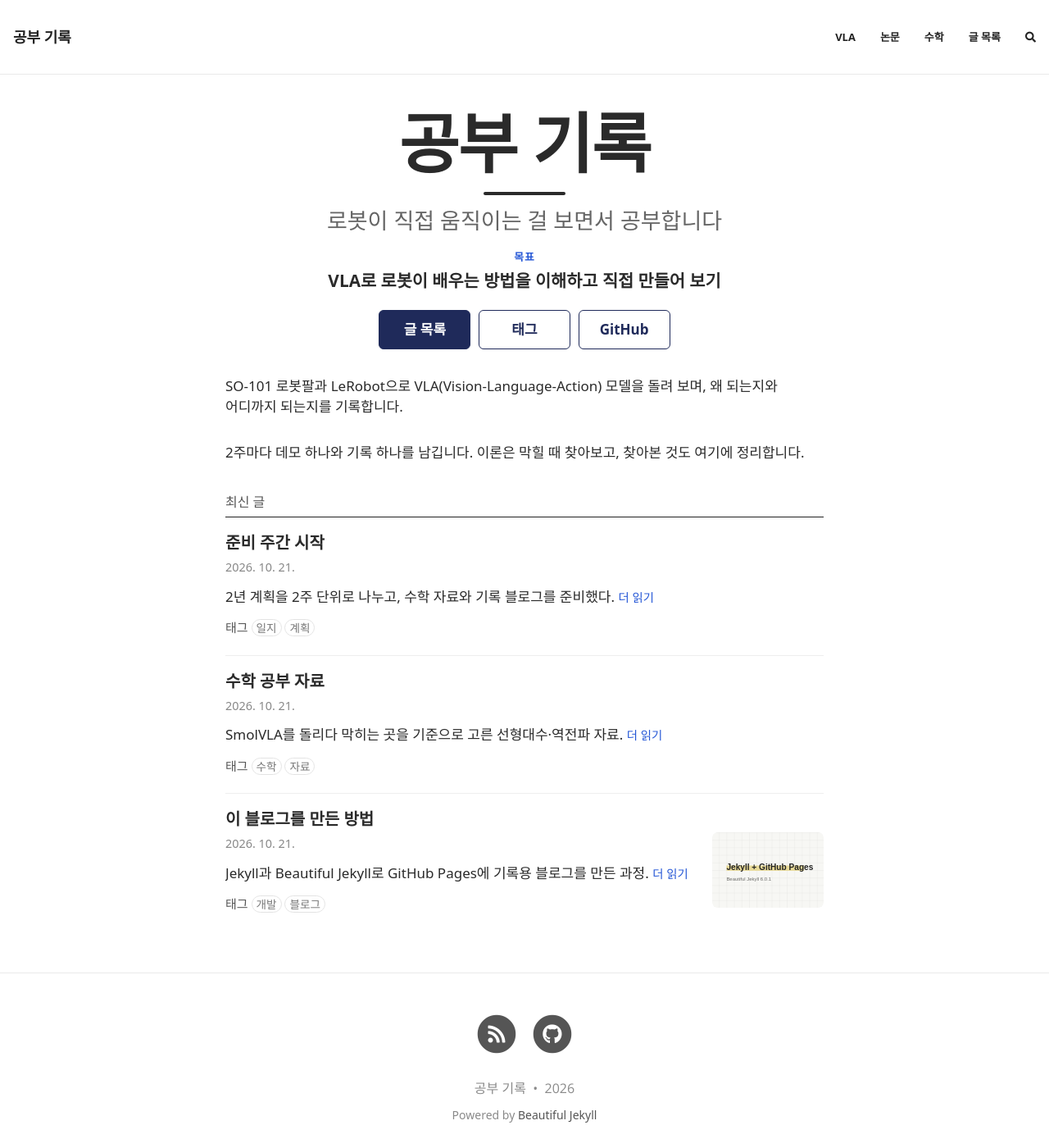
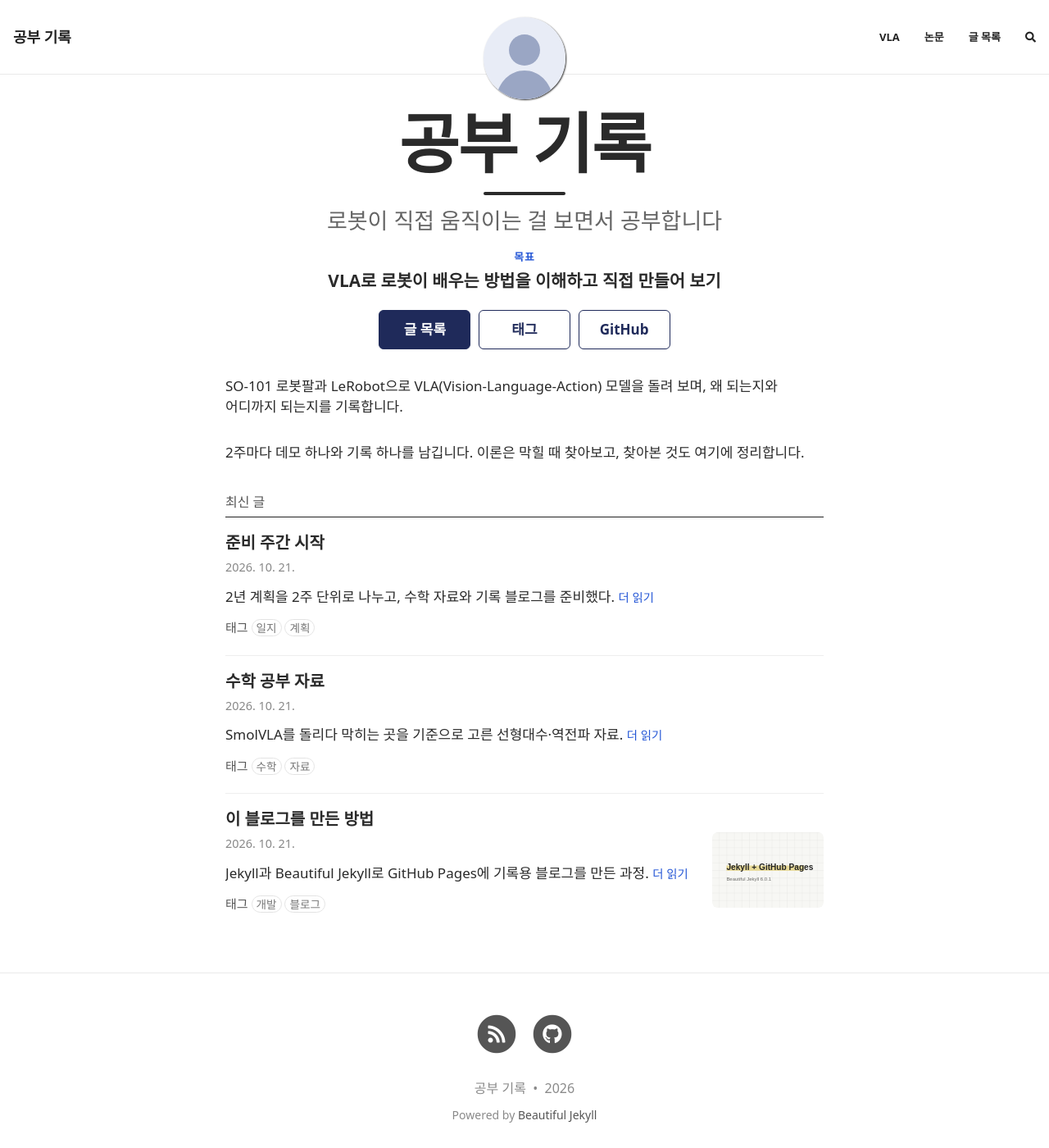
Before and after one commit to chanyee725/chanyee725, a Jekyll site: the page built from index.html, in a window 1280 px wide and 1400 px high. Shown: the whole window at 82% size. Built offline with Jekyll 4.4.1, drawn with Linux system fonts in a browser that asks for light colours; nearby versions of some CDN libraries; some web fonts are replaced; the list of posts is cut into pages by our own code; comment, search, counter and statistics services are not loaded.

Commit message:
feat: add demo avatar, trim navbar, serve local preview at root
Co-Authored-By: Claude Opus 5.5 (1M context) <noreply@anthropic.com>

```diff
--- /dev/null
+++ b/_config.dev.yml
@@ -0,0 +1,3 @@
+# 로컬 미리보기 전용: http://localhost:4000/ 에서 바로 열리게 baseurl을 비운다
+baseurl: ""
+url: "http://localhost:4000"
--- a/_config.yml
+++ b/_config.yml
@@ -10,10 +10,10 @@ url: "https://chanyee725.github.io"
 navbar-links:
   VLA: "tags#VLA"
   논문: "tags#논문"
-  수학: "tags#수학"
   글 목록: "posts"
 
-# 사진·로고는 쓰지 않는다
+# 프로필 사진 (지금은 데모 그림. 실제 사진으로 바꿀 때 이 파일만 교체)
+avatar: "/assets/img/avatar.svg"
 round-avatar: true
 
 social-network-links:
@@ -84,6 +84,7 @@ exclude:
   - README.md
   - templates/
   - vendor/
+  - _config.dev.yml
 
 plugins:
   - jekyll-paginate
--- a/assets/css/custom.css
+++ b/assets/css/custom.css
@@ -1,16 +1,8 @@
 /* 공부 기록 — Beautiful Jekyll 위에 얹는 스타일. 글꼴 하나(Pretendard), 무채색 + 파란 링크 하나 */
 
+/* 전체 Pretendard. 아이콘 폰트(Font Awesome)와 코드만 제외 */
 body,
-h1, h2, h3, h4, h5, h6,
-.navbar-custom,
-.post-preview a,
-.post-preview .post-meta,
-.intro-header .page-heading .page-subheading,
-.intro-header .post-heading .post-subheading,
-.post-meta,
-.footer-custom,
-.btn,
-input {
+body *:not(code):not(pre):not(kbd):not(samp):not(.fa):not(.fas):not(.far):not(.fab):not([class*="fa-"]) {
   font-family: "Pretendard Variable", Pretendard, system-ui, sans-serif !important;
 }
 
```
Also changed, not shown: README.md, assets/img/avatar.svg (added).
